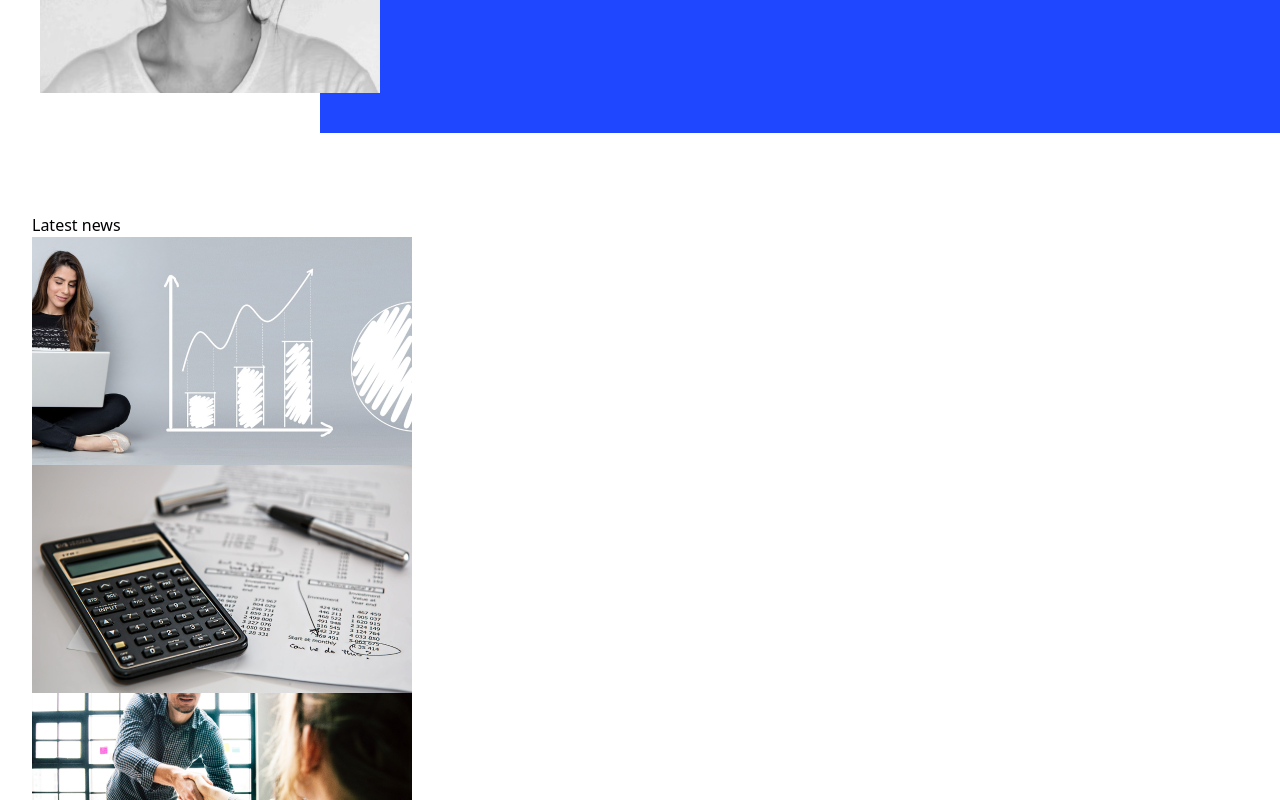
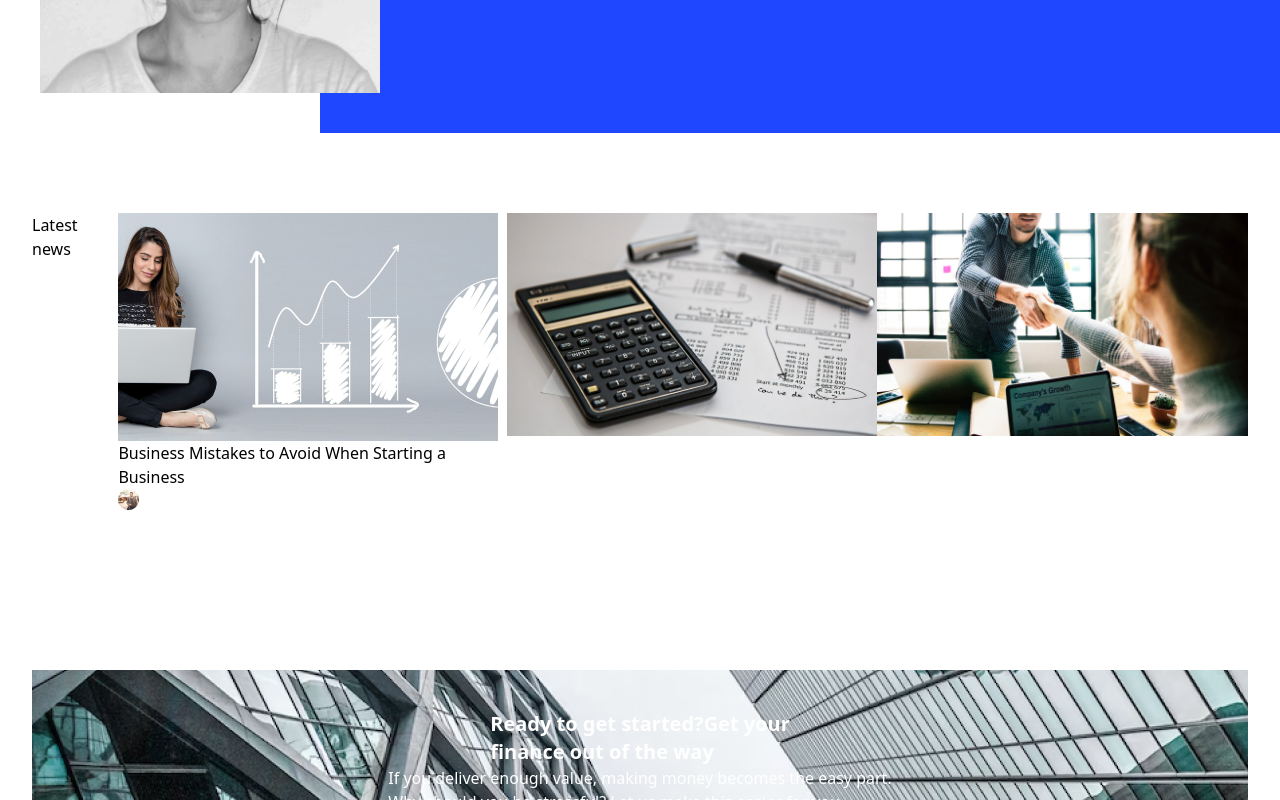
Before and after one commit to Alexandra4373/Spinfluence, a React (Vite) app: page / in a window 1280 px wide. Shown: the part 4320-5120 px from the top of the page. Built offline with nearby package versions, Linux system fonts and the light colour scheme; a web font is replaced by a local one.

Commit message:
Update App.jsx

```diff
--- a/src/App.jsx
+++ b/src/App.jsx
@@ -19,6 +19,7 @@ import test from "./assets/testimonial.jpg";
 import blog01 from "./assets/blog_post_1.png";
 import blog02 from "./assets/blog_post_2.jpg";
 import blog03 from "./assets/blog_post_3.jpg";
+import profile from "./assets/Ellipse.png";
 
 function App() {
   const [isMenuOpen, setIsMenuOpen] = useState(false);
@@ -308,11 +309,16 @@ function App() {
           </div>
 
           {/* Latest news */}
-          <div className="py-20">
-            <div className="container">
+          <div className="container  py-20">
+            <div className="flex">
               <h1>Latest news</h1>
               <div className="">
                 <img src={blog01} />
+                <p>Business Mistakes to Avoid When Starting a Business</p>
+
+                <div className="">
+                  <img src={profile} />
+                </div>
               </div>
               <div className="">
                 <img src={blog02} />
```
